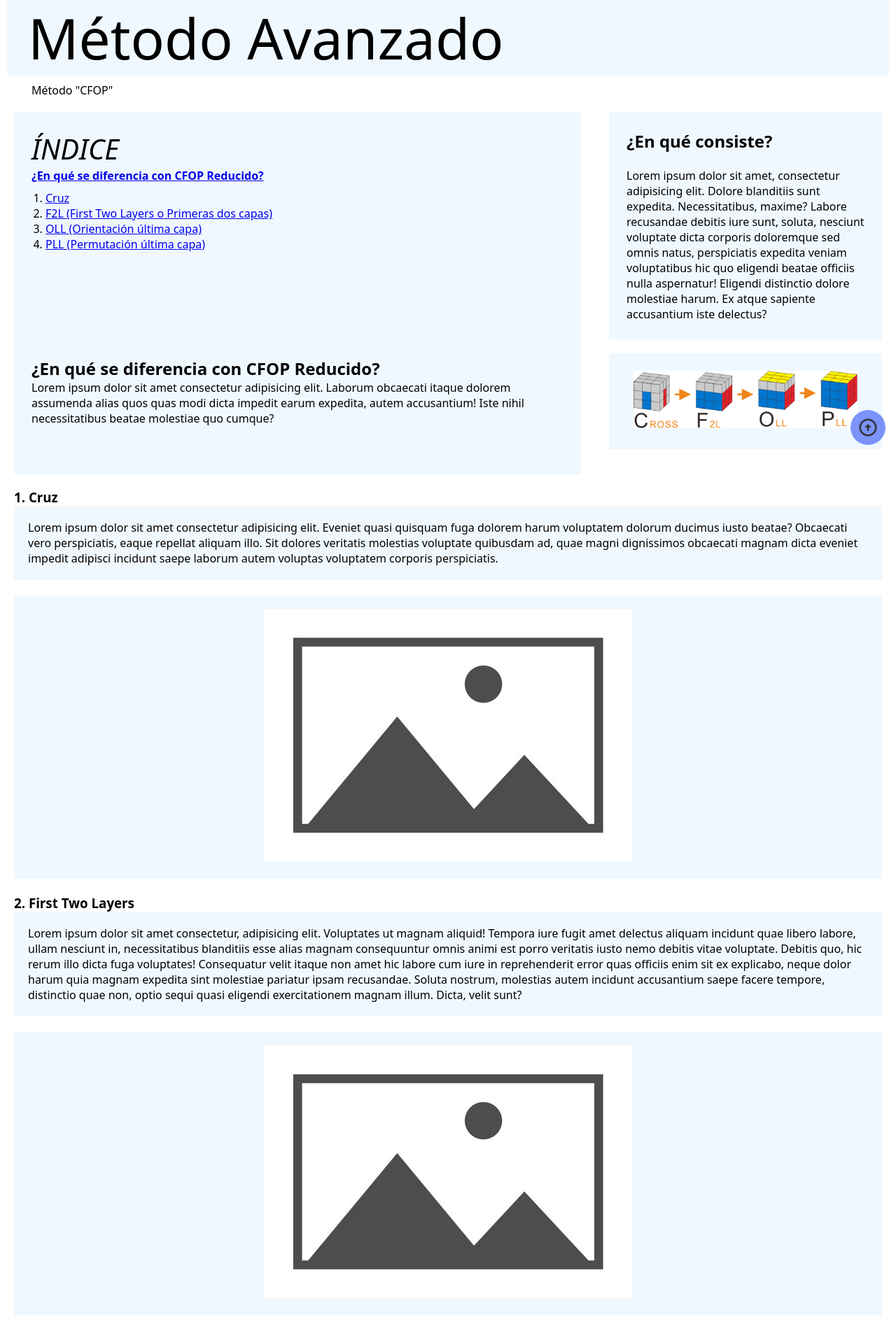
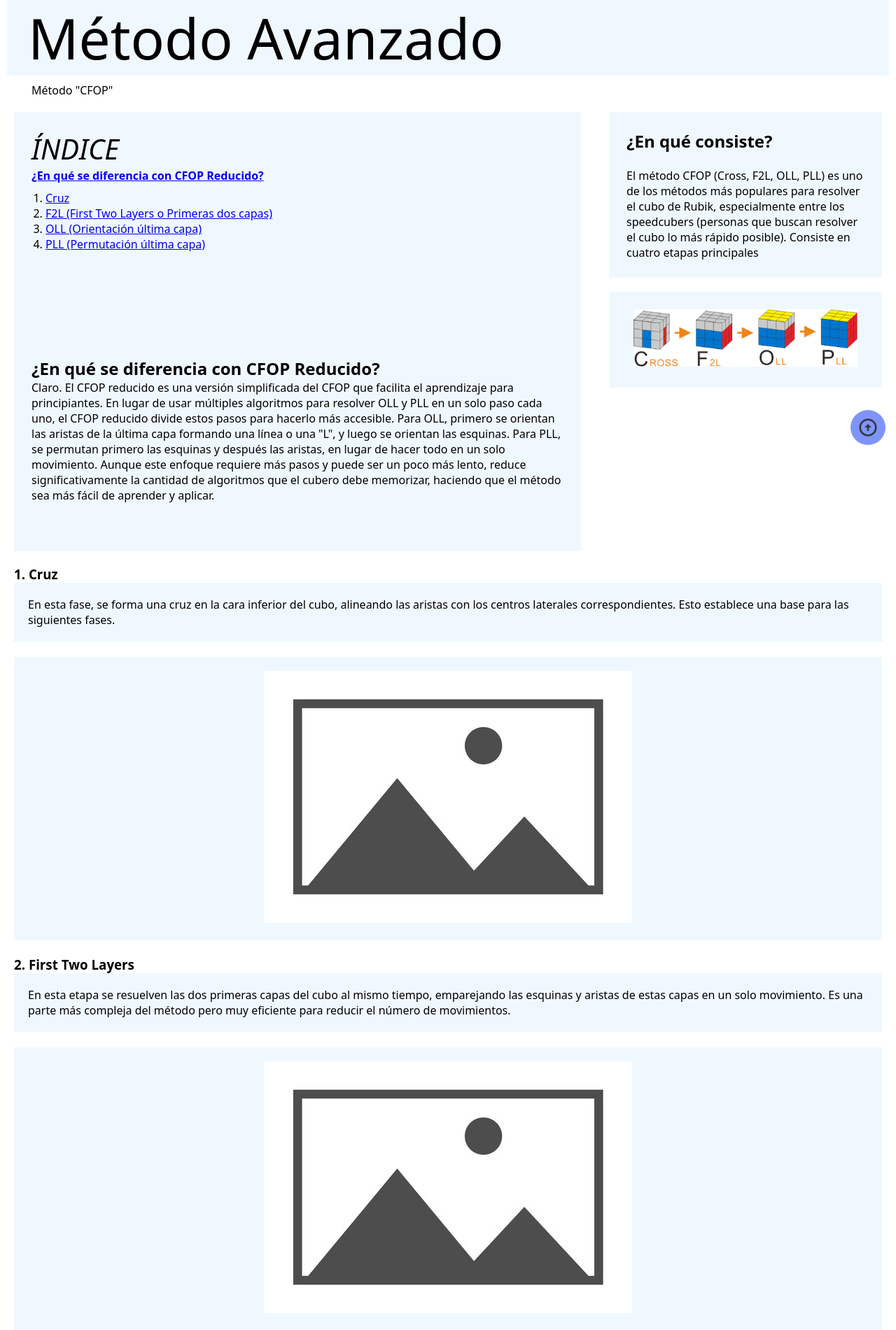
Before and after one commit to Lucfontana/CubeAssistant, a PHP site: page /avanzado.html in a window 1280 px wide. Shown: the part 124-2025 px from the top of the page at 70% size. Run offline with PHP 8.4, Linux system fonts and the light colour scheme; some web fonts are replaced.

Commit message:
Texto en avanzado

```diff
--- a/avanzado.html
+++ b/avanzado.html
@@ -35,13 +35,17 @@
             </ol>
 
             <h2 id="resumen">¿En qué se diferencia con CFOP Reducido?</h2>
-            <p>Lorem ipsum dolor sit amet consectetur adipisicing elit. Laborum obcaecati itaque dolorem assumenda alias
-                quos quas modi dicta impedit earum expedita, autem accusantium! Iste nihil necessitatibus beatae
-                molestiae quo cumque?</p>
-            <br>
-
-            <br>
-
+            <p>
+                Claro. El CFOP reducido es una versión simplificada del CFOP que facilita el aprendizaje
+                para principiantes. En lugar de usar múltiples algoritmos para resolver OLL y PLL en un
+                solo paso cada uno, el CFOP reducido divide estos pasos para hacerlo más accesible. Para OLL,
+                primero se orientan las aristas de la última capa formando una línea o una "L", y luego se
+                orientan las esquinas. Para PLL, se permutan primero las esquinas y después las aristas, en
+                lugar de hacer todo en un solo movimiento. Aunque este enfoque requiere más pasos y puede
+                ser un poco más lento, reduce significativamente la cantidad de algoritmos que el cubero debe
+                memorizar, haciendo que el método sea más fácil de aprender y aplicar.
+            </p>
+            <br><br>
 
         </div>
 
@@ -49,7 +53,11 @@
             <div>
                 <h2>¿En qué consiste?</h2>
                 <br>
-                <p>Lorem ipsum dolor sit amet, consectetur adipisicing elit. Dolore blanditiis sunt expedita. Necessitatibus, maxime? Labore recusandae debitis iure sunt, soluta, nesciunt voluptate dicta corporis doloremque sed omnis natus, perspiciatis expedita veniam voluptatibus hic quo eligendi beatae officiis nulla aspernatur! Eligendi distinctio dolore molestiae harum. Ex atque sapiente accusantium iste delectus?</p>
+                <p>
+                    El método CFOP (Cross, F2L, OLL, PLL) es uno de los métodos más populares para resolver el cubo
+                    de Rubik, especialmente entre los speedcubers (personas que buscan resolver el cubo lo más rápido
+                    posible). Consiste en cuatro etapas principales
+                </p>
             </div>
             <div>
                 <p class="centrar-img"><img src="img/cfop_summary.png" alt="Cubo azul"></p>
@@ -59,17 +67,28 @@
 
     </main>
    <h3 id="cruz" class="avanzado_class">1. Cruz</h3>
-   <p class="outside">Lorem ipsum dolor sit amet consectetur adipisicing elit. Eveniet quasi quisquam fuga dolorem harum voluptatem dolorum ducimus iusto beatae? Obcaecati vero perspiciatis, eaque repellat aliquam illo. Sit dolores veritatis molestias voluptate quibusdam ad, quae magni dignissimos obcaecati magnam dicta eveniet impedit adipisci incidunt saepe laborum autem voluptas voluptatem corporis perspiciatis.</p>
+   <p class="outside">
+    En esta fase, se forma una cruz en la cara inferior del cubo, alineando las aristas con los centros
+    laterales correspondientes. Esto establece una base para las siguientes fases.
+    </p>
    <br>
    <p class="imagen outside"><img src="img/placeholder.jpg" alt="placeholder"></p>
    <br>
    <h3 id="f2l" class="avanzado_class">2. First Two Layers</h3>
-   <p class="outside">Lorem ipsum dolor sit amet consectetur, adipisicing elit. Voluptates ut magnam aliquid! Tempora iure fugit amet delectus aliquam incidunt quae libero labore, ullam nesciunt in, necessitatibus blanditiis esse alias magnam consequuntur omnis animi est porro veritatis iusto nemo debitis vitae voluptate. Debitis quo, hic rerum illo dicta fuga voluptates! Consequatur velit itaque non amet hic labore cum iure in reprehenderit error quas officiis enim sit ex explicabo, neque dolor harum quia magnam expedita sint molestiae pariatur ipsam recusandae. Soluta nostrum, molestias autem incidunt accusantium saepe facere tempore, distinctio quae non, optio sequi quasi eligendi exercitationem magnam illum. Dicta, velit sunt?</p>
+   <p class="outside">
+    En esta etapa se resuelven las dos primeras capas del cubo al mismo tiempo, emparejando las esquinas
+    y aristas de estas capas en un solo movimiento. Es una parte más compleja del método pero muy
+    eficiente para reducir el número de movimientos.
+    </p>
    <br>
    <p class="imagen outside"><img src="img/placeholder.jpg" alt="placeholder"></p>
    <br>
    <h3 id="oll" class="avanzado_class">3. OLL (Orientation Last Layer)</h3>
-   <p class="outside">Lorem, ipsum dolor sit amet consectetur adipisicing elit. Fuga quos perspiciatis animi at fugiat, atque iure modi recusandae maiores! Similique, vel hic perspiciatis dolorem blanditiis deleniti architecto consequuntur officia et necessitatibus reiciendis voluptatibus laboriosam voluptas tenetur nesciunt beatae corrupti vitae ipsum neque sapiente quis maxime rem unde aut? Rerum, laborum.</p>
+   <p class="outside">
+    En esta fase se orientan todas las piezas de la última capa, es decir, se coloca correctamente
+    el color de la cara superior en todas las piezas de esta capa. Aquí se pueden usar diversos algoritmos
+    para orientar todas las piezas de una vez.
+   </p>
    <br>
    <p class="outside imagen"><img src="img/placeholder.jpg" alt="placeholder"></p>
 
@@ -116,7 +135,11 @@
     <br>
 
     <h3 id="pll" class="avanzado_class">4. PLL (Permutation Last Layer)</h3>
-    <p class="outside">Lorem ipsum dolor sit amet consectetur adipisicing elit. Repellendus dolor accusantium aliquam repudiandae provident voluptate excepturi odio, itaque ullam officiis totam doloribus distinctio est ut pariatur reprehenderit dignissimos voluptas ipsa vitae cupiditate? Quis ab ad est rem at architecto natus voluptate cumque explicabo? Quidem ducimus, fugit voluptate veniam a autem!</p>
+    <p class="outside">
+        Finalmente, se permutan (cambian de lugar) las piezas de la última capa, de manera
+        que queden en sus posiciones correctas. Al finalizar este paso, el cubo estará
+        completamente resuelto.
+    </p>
     <br>
     <p class="outside imagen"><img src="img/placeholder.jpg" alt="placeholder"></p>
 
--- a/style/navbar.css
+++ b/style/navbar.css
@@ -83,7 +83,7 @@ nav ul .desplegable:hover .segunda-ul {
     background-color: #9aacff;
 }
 
-nav ul .desplegable:hover  .segunda-ul {
+nav ul .desplegable:hover .segunda-ul {
     display: block;
 }
 
@@ -102,7 +102,7 @@ nav p img {
     cursor: pointer;
 }
 
-.menu-hamburguesa span {
+.menu-hamburguesa span {    /*Estilo para las barritas del menu*/
     height: 3px;
     width: 25px;
     background-color: #333;
@@ -112,7 +112,7 @@ nav p img {
 
 @media (max-width: 600px) {
     .contenido-ul {
-        display: none; /* Oculta el menú por defecto en pantallas pequeñas */
+        display: none; /* Oculta el menú por defecto*/
         flex-direction: column;
         position: absolute; /* Permite que el menú se superponga */
         background-color: #9aacff;
```
